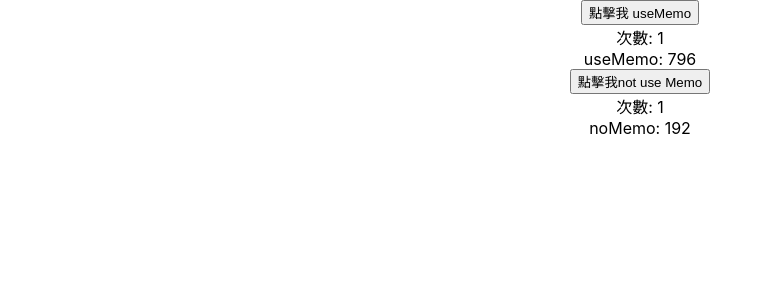
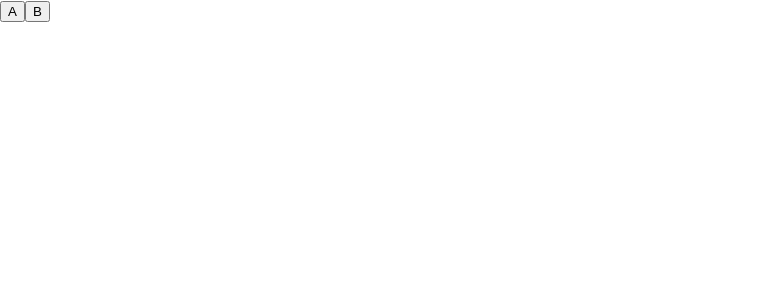
Before and after one commit to dyes91029102/reactJs-poject, a React (Create React App) app: page / in a window 1280 px wide. Shown: the top 300 px of the page, without its empty margins (0-773 px from the left). Built offline with nearby package versions, Linux system fonts and the light colour scheme.

Commit message:
sample 練習

```diff
--- a/src/App.tsx
+++ b/src/App.tsx
@@ -1,83 +1,14 @@
-import React, { useMemo, useState } from 'react';
+import React, { FC, useMemo, useState } from 'react';
 import './App.css';
-import MyComponent from './components/MyComponent/MyComponent';
-import Layout from './pages/Layout/Layout';
+import Sample from './components/Sample/Sample';
+import Sample1 from './components/Sample/Sample1';
+import StateSample from './components/Sample/StateSample';
 
-// 範例1
-const Sample = () => {
-  const [radomDepState, setRadomDepState] = useState(1);
-  const [count, setCount] = useState(1);
-  const random = useMemo(() => {
-    return parseInt((1000 * Math.random()).toString());
-  }, [radomDepState]);
 
+
+const App: FC<any> = () => {
   return (
-    <div className="App">
-      <div className="container">
-        <div className="item">
-          useMemo: {random}
-        </div>
-        <div className="item">
-          no memo : {parseInt((1000 * Math.random()).toString())}
-        </div>
-      </div>
-      <div>
-        <button className="m-1" onClick={() => setCount(count + 1)}>
-          元件內其他不相關的state count 點我
-        </button>
-        Count: {count}
-        <button
-          className="m-1"
-          onClick={() => setRadomDepState(radomDepState + 1)}>
-          useMemo依賴的radomDepState 點我
-        </button>
-        Count: {radomDepState}
-      </div>
-    </div>
-  )
-}
-
-// 範例2
-const Sample2 = () => {
-  const [radomDepState, setRadomDepState] = useState(1);
-  const [count, setCount] = useState(1);
-  // 產生亂數
-  const random = useMemo(() => {
-    console.log('產生亂數')
-    return parseInt((Math.random() * 1000).toString());
-  }, [radomDepState]);
-
-  const createRandomNumber = () => {
-    return parseInt((Math.random() * 1000).toString());
-  };
-
-  return (
-    <div className="App">
-      <button onClick={() => setCount(count + 1)}>
-        點擊我 useMemo
-      </button>
-      <div>
-        次數: {count}
-      </div>
-      <div>
-         useMemo: {random}
-      </div>
-      <button onClick={() => setRadomDepState(radomDepState + 1)}>
-      點擊我not use Memo
-    </button>
-    <div>
-      次數: {radomDepState}
-    </div>
-      <div>
-        noMemo: {createRandomNumber()}
-      </div>
-    </div>
-  )
-}
-
-function App() {
-  return (
-    <Sample2/>
+    <StateSample />
   );
 }
 
--- /dev/null
+++ b/src/components/Sample/Sample.tsx
@@ -0,0 +1,39 @@
+import React, { FC, useMemo, useState } from 'react';
+
+interface SampleProps { }
+
+const Sample: FC<SampleProps> = () => {
+
+  const [radomDepState, setRadomDepState] = useState(1);
+  const [count, setCount] = useState(1);
+  const random = useMemo(() => {
+    console.log('useMemo 亂數');
+    return parseInt((1000 * Math.random()).toString());
+  }, [radomDepState]);
+
+  return (
+    <div className="App">
+      <div className="container">
+        <div className="item">
+          useMemo: {random}
+        </div>
+        <div className="item">
+          no memo : {parseInt((1000 * Math.random()).toString())}
+        </div>
+      </div>
+      <div>
+        <button className="m-1" onClick={() => setCount(count + 1)}>
+          元件內其他不相關的state count 點我
+        </button>
+        Count: {count}
+        <button
+          className="m-1"
+          onClick={() => setRadomDepState(radomDepState + 1)}>
+          useMemo依賴的radomDepState 點我
+        </button>
+        Count: {radomDepState}
+      </div>
+    </div>)
+}
+
+export default Sample;
--- /dev/null
+++ b/src/components/Sample/Sample1.tsx
@@ -0,0 +1,30 @@
+import { FC, useEffect, useRef, useState } from 'react';
+
+const Sample1: FC<any> = () => {
+
+    const [count, setCount] = useState(0);
+    const first = useRef(false);
+
+    useEffect(() => {
+
+        if (first.current === false) {
+            // 第一次渲染
+            first.current = true;
+            console.log('初始呼叫effect')
+        } else {
+            // 後續更新都跑這邊
+            console.log('更新effect');
+        }
+    });
+
+    return (
+        <div>
+            <button onClick={() => setCount(count + 1)}>
+                點擊
+            </button>
+            {count}
+        </div>
+    )
+}
+
+export default Sample1;
--- /dev/null
+++ b/src/components/Sample/StateSample.tsx
@@ -0,0 +1,43 @@
+import React, { useState } from 'react';
+
+const StateSample = () => {
+    // 宣告一個新的 state 變數，我們叫他「count」
+    const [count, setCount] = useState(0);
+    // 宣告第二個 state變數，fruit
+    const [fruit, setFruit] = useState('banana');
+    return (
+        <div>
+            <p>數字: {count} </p>
+            <button onClick={() => setCount(count + 1)}>
+                加1
+            </button>
+        </div>
+    );
+}
+
+
+const StateSample1 = () => {
+
+    const [count, setCount] = useState(4);
+    const [count2, setCount2] = useState(4);
+    const A = () => {
+        // Run Everytime
+        setCount(count + 1);
+        setCount(count + 1);
+        console.log('A: ', count);
+    }
+    const B = () => {
+        // Run only the very first time when your component render
+        setCount2(prev => prev + 1);
+        setCount2(prev => prev + 1);
+        console.log('B: ', count2);
+    }
+    return (
+        <div>
+            <button onClick={() => A()}>A</button>
+            <button onClick={() => B()}>B</button>
+        </div>
+    );
+}
+
+export default StateSample1;
```
